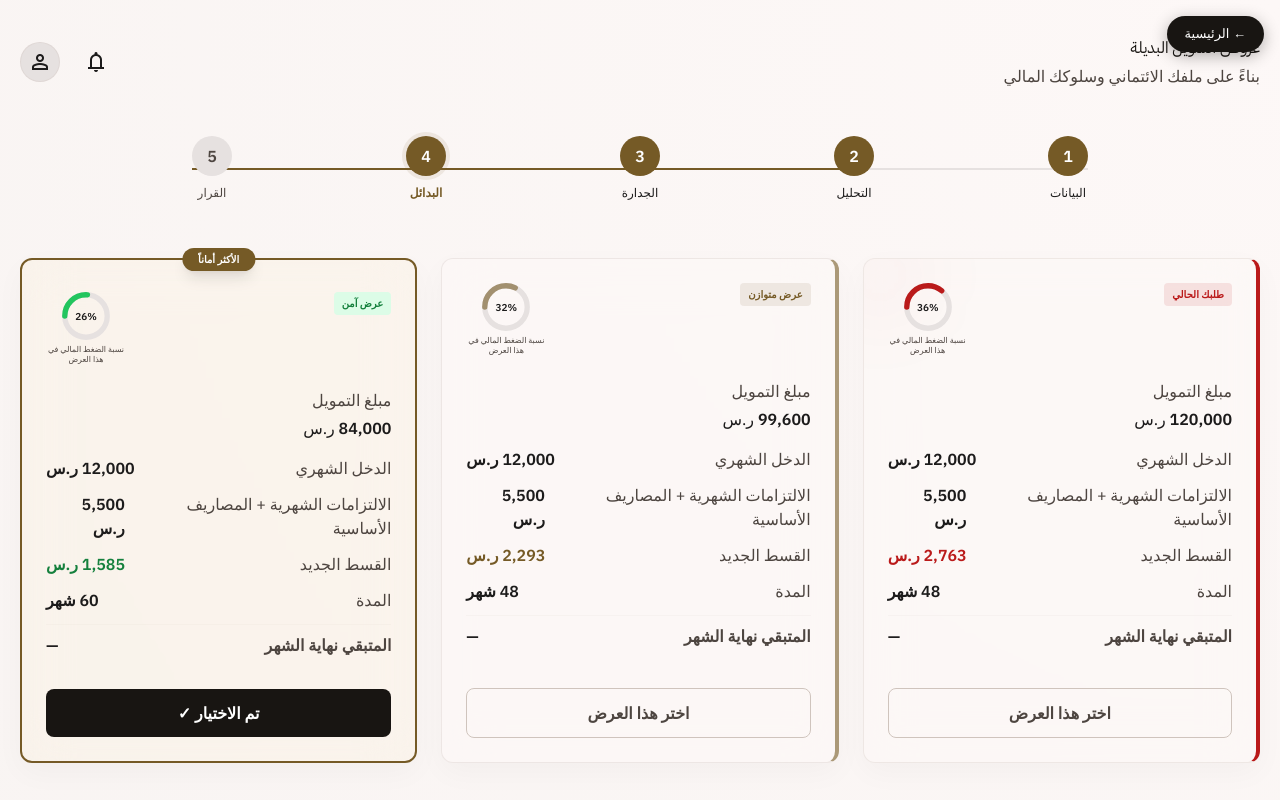
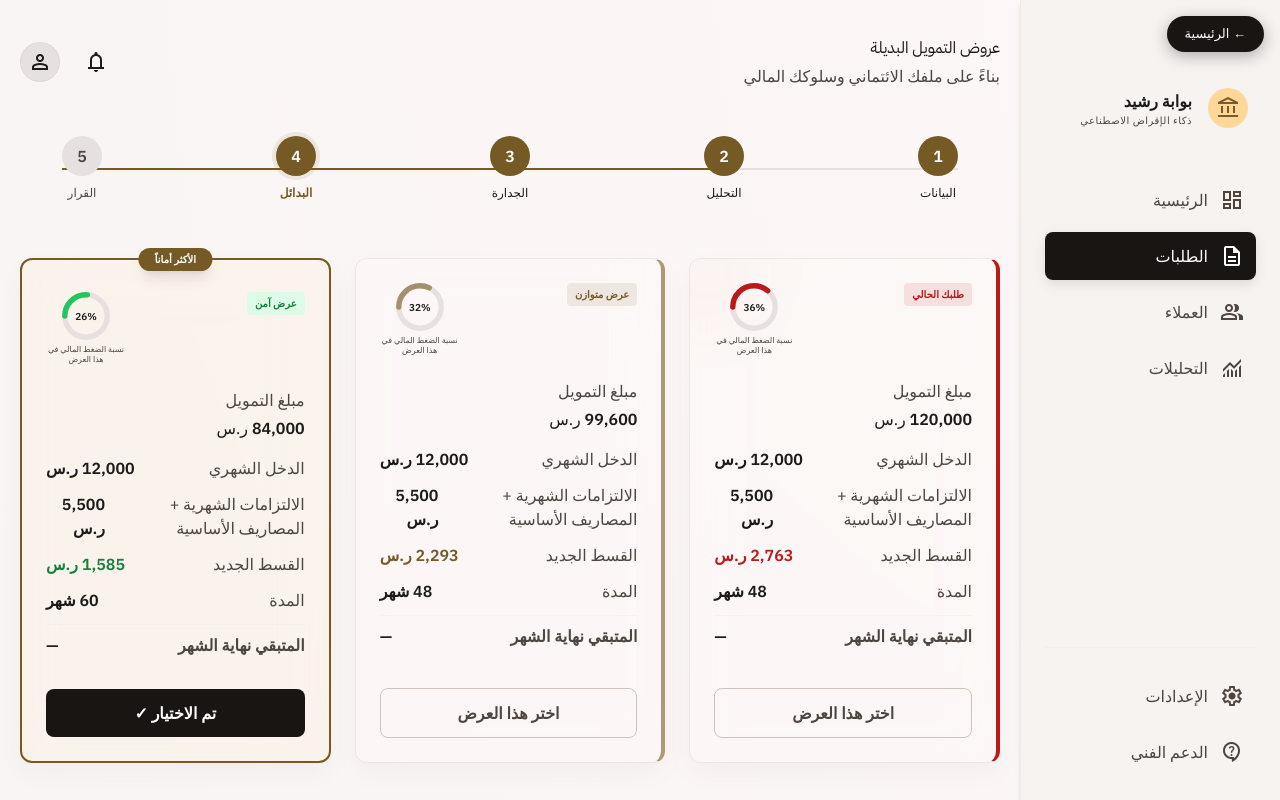
Before and after one commit to Commandorrr/rashid-web, a plain HTML site: page screens/smart-alternatives.html in a window 1280 px wide. Shown: the top 800 px of the page. Drawn offline with nearby package versions, Linux system fonts and the light colour scheme.

Commit message:
Restore and fix the wizard-to-advisor-portal navigation (not remove it)
The whole site is one bank-employee tool - the wizard pages are how the
employee enters/analyzes a request, and they need direct navigation to
the Requests/Customers/Analytics/Home sections without leaving the flow.
The previous commit incorrectly deleted these nav links instead of
pointing them at the now-real destinations.

- your-data-ar/en.html, ai-loading.html, analysis-result-ar/en.html: restore
  the top-nav items (الطلبات/العملاء/التحليلات/الرئيسية), now pointing at
  request-details.html / advisor-customers-ar.html / advisor-analytics-ar.html
  / advisor-dashboard-ar/en.html instead of dead or wrong targets.
- smart-alternatives.html: restore the "بوابة رشيد" advisor sidebar that
  was removed entirely last commit - it belongs here, its العملاء/التحليلات
  links just needed to point at real pages instead of href="#".
- decision-fingerprint.html: revert the "إرسال للبنك" redirect back to
  advisor-dashboard-ar.html (the employee's home base), not the marketing
  homepage.

Verified via Playwright: all 5 nav targets from your-data-ar.html resolve
(200 OK), smart-alternatives sidebar links are correct, zero console errors.

```diff
--- a/screens/smart-alternatives.html
+++ b/screens/smart-alternatives.html
@@ -132,7 +132,48 @@
     </script>
 </head>
 <body class="bg-background text-on-surface font-body-md overflow-x-hidden"><a href="../index.html" style="position:fixed;top:16px;inset-inline-start:16px;z-index:2147483647;background:#181512;color:#fff;padding:8px 18px;border-radius:9999px;font-family:sans-serif;font-size:13px;text-decoration:none;box-shadow:0 4px 16px rgba(0,0,0,0.3);">&#8592; الرئيسية</a>
-<main class="min-h-screen p-gutter flex flex-col gap-base max-w-[1280px] mx-auto w-full">
+<!-- Persistent SideNavBar -->
+<aside class="fixed right-0 top-0 h-full w-[260px] bg-surface-container-low border-l border-outline-variant/20 shadow-md z-40 hidden md:flex flex-col p-6 gap-base">
+<div class="font-display-md text-display-md font-bold text-primary mb-8">رشيد</div>
+<div class="flex items-center gap-4 mb-10 px-2">
+<div class="w-10 h-10 rounded-full bg-secondary-container flex items-center justify-center">
+<span class="material-symbols-outlined text-on-secondary-container">account_balance</span>
+</div>
+<div>
+<div class="font-label-md text-label-md font-bold">بوابة رشيد</div>
+<div class="text-[10px] text-on-surface-variant uppercase tracking-wider">ذكاء الإقراض الاصطناعي</div>
+</div>
+</div>
+<nav class="flex-1 flex flex-col gap-2">
+<a class="flex items-center gap-3 p-3 rounded-lg text-on-surface-variant hover:bg-surface-container-highest transition-all" href="advisor-dashboard-ar.html">
+<span class="material-symbols-outlined">dashboard</span>
+<span class="font-label-md">الرئيسية</span>
+</a>
+<a class="flex items-center gap-3 p-3 rounded-lg sidebar-active" href="smart-alternatives.html">
+<span class="material-symbols-outlined">description</span>
+<span class="font-label-md">الطلبات</span>
+</a>
+<a class="flex items-center gap-3 p-3 rounded-lg text-on-surface-variant hover:bg-surface-container-highest transition-all" href="advisor-customers-ar.html">
+<span class="material-symbols-outlined">group</span>
+<span class="font-label-md">العملاء</span>
+</a>
+<a class="flex items-center gap-3 p-3 rounded-lg text-on-surface-variant hover:bg-surface-container-highest transition-all" href="advisor-analytics-ar.html">
+<span class="material-symbols-outlined">monitoring</span>
+<span class="font-label-md">التحليلات</span>
+</a>
+</nav>
+<div class="mt-auto pt-6 border-t border-outline-variant/10 flex flex-col gap-2">
+<a class="flex items-center gap-3 p-3 rounded-lg text-on-surface-variant hover:bg-surface-container-highest transition-all" href="#">
+<span class="material-symbols-outlined">settings</span>
+<span class="font-label-md">الإعدادات</span>
+</a>
+<a class="flex items-center gap-3 p-3 rounded-lg text-on-surface-variant hover:bg-surface-container-highest transition-all" href="#">
+<span class="material-symbols-outlined">contact_support</span>
+<span class="font-label-md">الدعم الفني</span>
+</a>
+</div>
+</aside>
+<main class="md:mr-[260px] min-h-screen p-gutter flex flex-col gap-base">
 <!-- Top Navigation -->
 <header class="flex justify-between items-center py-4 mb-6">
 <div>
```
Also changed, not shown: screens/ai-loading.html (+3 -0 lines), screens/analysis-result-ar.html (+4 -0 lines), screens/analysis-result-en.html (+4 -0 lines), screens/decision-fingerprint.html (+1 -1 lines), screens/your-data-ar.html (+4 -0 lines), screens/your-data-en.html (+4 -0 lines).
